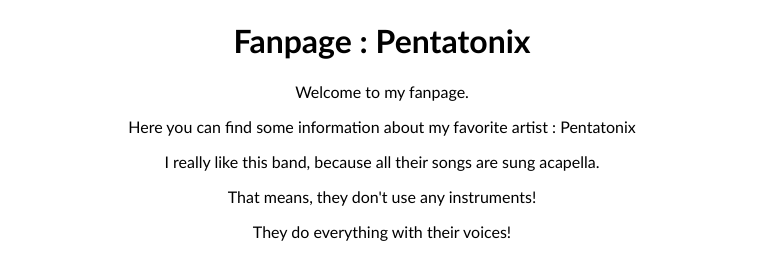
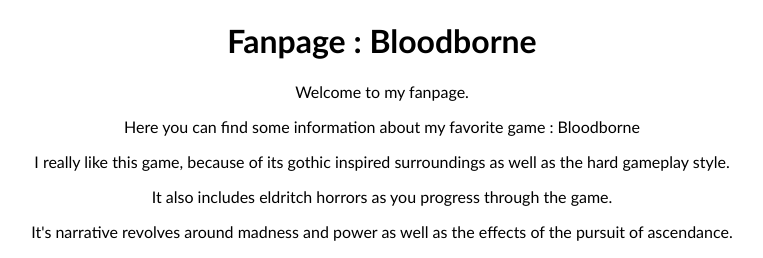
Before and after one commit to illu-mii/My_Favorite, a plain HTML site: page lesson_10/index.html in a window 1280 px wide. Shown: the top 258 px of the page, without its empty margins (258-1021 px from the left). Drawn offline with Linux system fonts and the light colour scheme; grey boxes are pictures that could not be loaded.

Commit message:
meowmeow

```diff
--- a/lesson_10/index.html
+++ b/lesson_10/index.html
@@ -8,20 +8,20 @@
 </head>
 <body>
     <div class="title">
-        <h1>Fanpage : Pentatonix</h1>
+        <h1>Fanpage : Bloodborne</h1>
     </div>
     <div class="intro">
         <p>Welcome to my fanpage. </p>
-        <p>Here you can find some information about my favorite artist : Pentatonix</p>
+        <p>Here you can find some information about my favorite game : Bloodborne</p>
 
-        <p>I really like this band, because all their songs are sung acapella.</p>
-        <p>That means, they don't use any instruments!</p>
-        <p>They do everything with their voices!</p>
+        <p>I really like this game, because of its gothic inspired surroundings as well as the hard gameplay style.</p>
+        <p>It also includes eldritch horrors as you progress through the game.</p>
+        <p>It's narrative revolves around madness and power as well as the effects of the pursuit of ascendance.</p>
     </div>
     <div class="youtube">
         <iframe width="560"
                 height="315"
-                src="https://www.youtube.com/embed/3MteSlpxCpo"
+                src="https://www.youtube.com/embed/xiAVSgtIn8Q?si=ozo9M6qeAz9RXJeh"
                 title="YouTube video player"
                 frameborder="0"
                 allow="accelerometer; autoplay; clipboard-write; encrypted-media; gyroscope; picture-in-picture"
```
